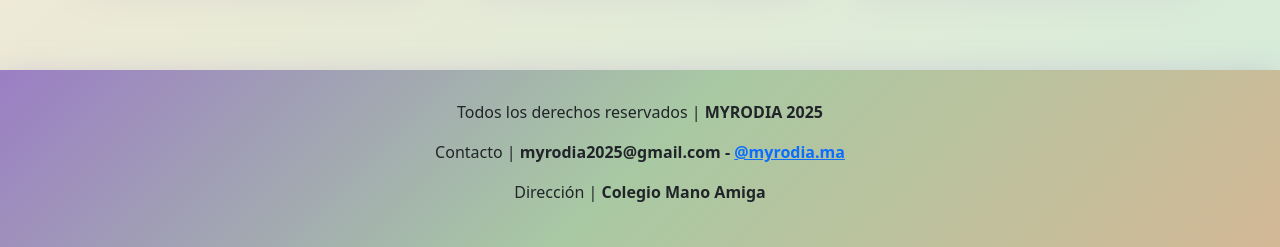
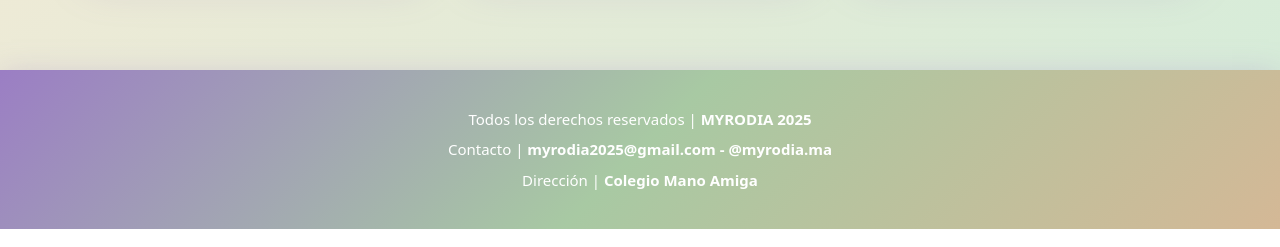
Before and after one commit to ambar-j/Carrito, a plain HTML site: page index.html in a window 1280 px wide. Shown: the part 1825-2072 px from the top of the page. Drawn offline with nearby package versions, Linux system fonts and the light colour scheme.

Commit message:
Actualizaciones en estilos

```diff
--- a/styles.css
+++ b/styles.css
@@ -411,4 +411,29 @@ footer {
     background: linear-gradient(135deg, #9b7ec4 0%, #a8c9a3 50%, #d4b896 100%) !important;
     padding: 30px 20px;
     box-shadow: 0 8px 32px rgba(155, 126, 196, 0.4);
+    color: white;
 }
+
+.pie p {
+    margin: 8px 0;
+    font-size: 15px;
+    color: white;
+    font-weight: 500;
+}
+
+.pie strong {
+    color: white;
+    font-weight: 700;
+}
+
+.pie a {
+    color: white !important;
+    text-decoration: none;
+    font-weight: 700;
+    transition: all 0.3s ease;
+}
+
+.pie a:hover {
+    color: #f0ead6 !important;
+    text-decoration: underline;
+}
```
